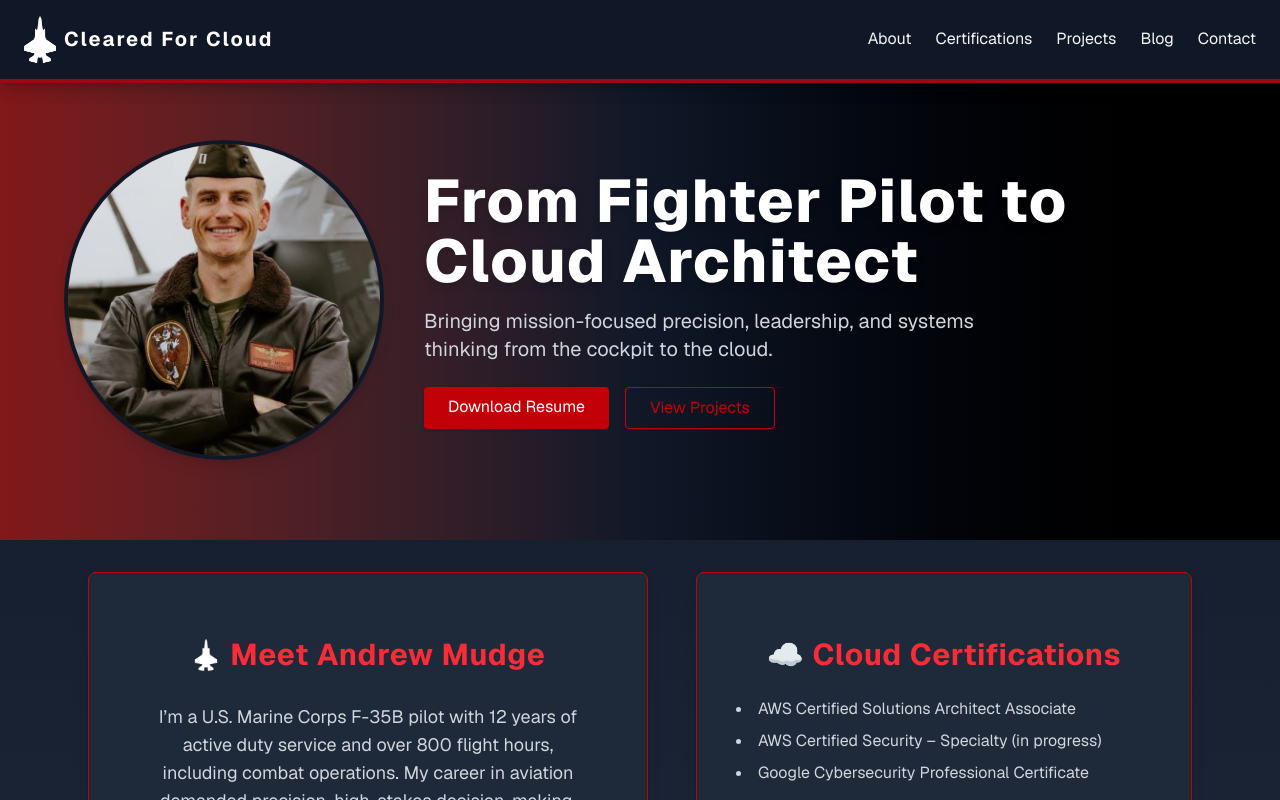
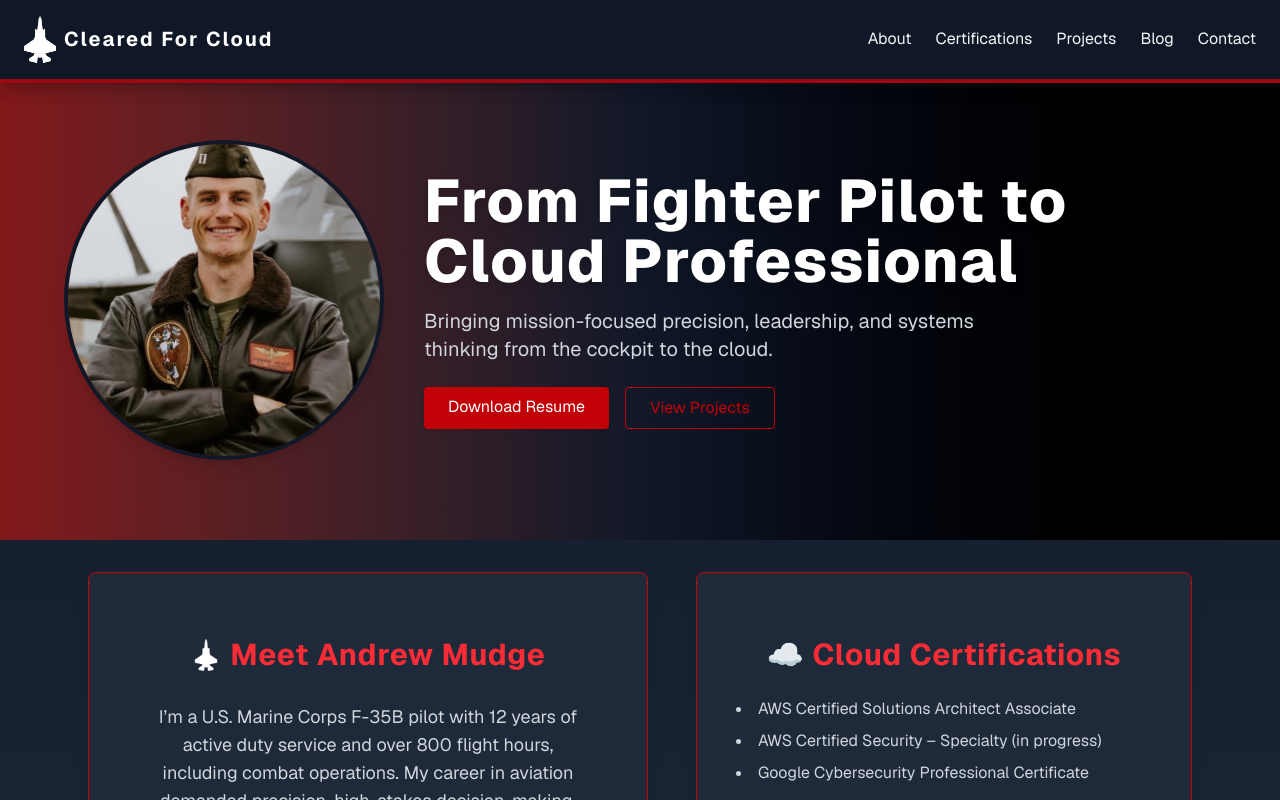
Before and after one commit to andrewmudge/clearedforcloud, a Next.js app: page / in a window 1280 px wide. Shown: the top 800 px of the page. Built offline with nearby package versions, Linux system fonts and the light colour scheme.

Commit message:
changed architect to professional

```diff
--- a/app/page.tsx
+++ b/app/page.tsx
@@ -31,7 +31,7 @@ export default function Home() {
     {/* Right: Text Content with Centered Buttons Below */}
     <div className="flex-1 text-center md:text-left">
       <h1 className="text-4xl md:text-6xl font-extrabold mb-4 tracking-wide text-white drop-shadow-lg">
-        From Fighter Pilot to Cloud Architect
+        From Fighter Pilot to Cloud Professional
       </h1>
       <p className="text-xl max-w-xl mx-auto md:mx-0 mb-6 text-gray-300">
         Bringing mission-focused precision, leadership, and systems thinking from the cockpit to the cloud.
```
